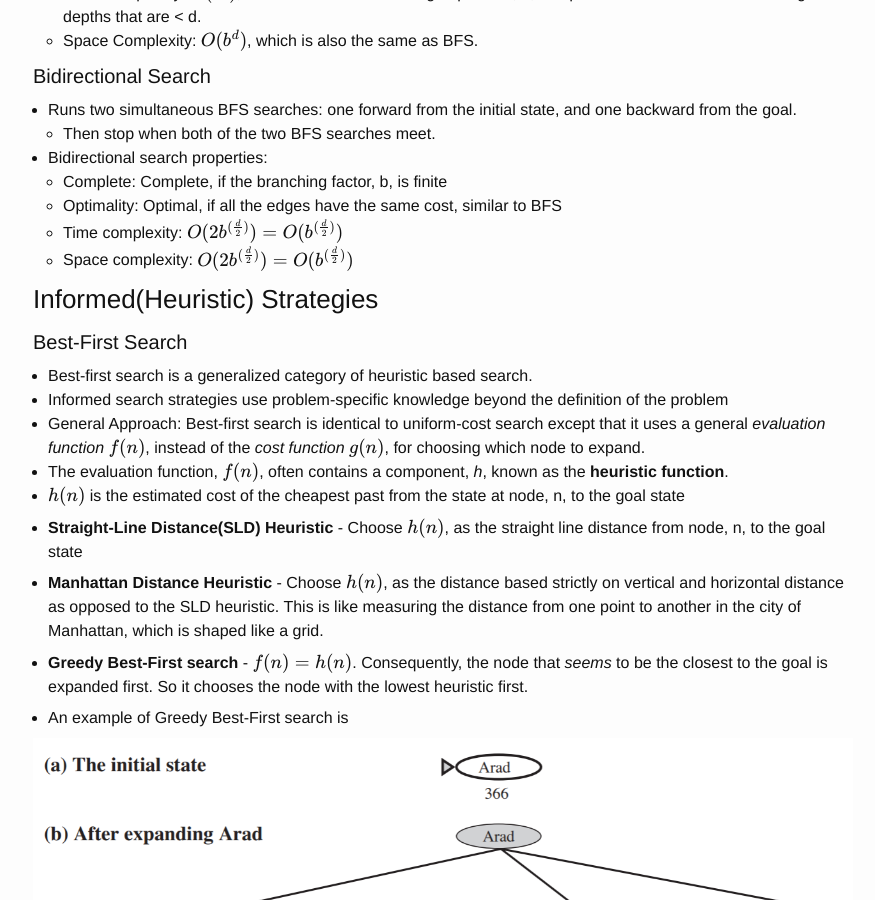
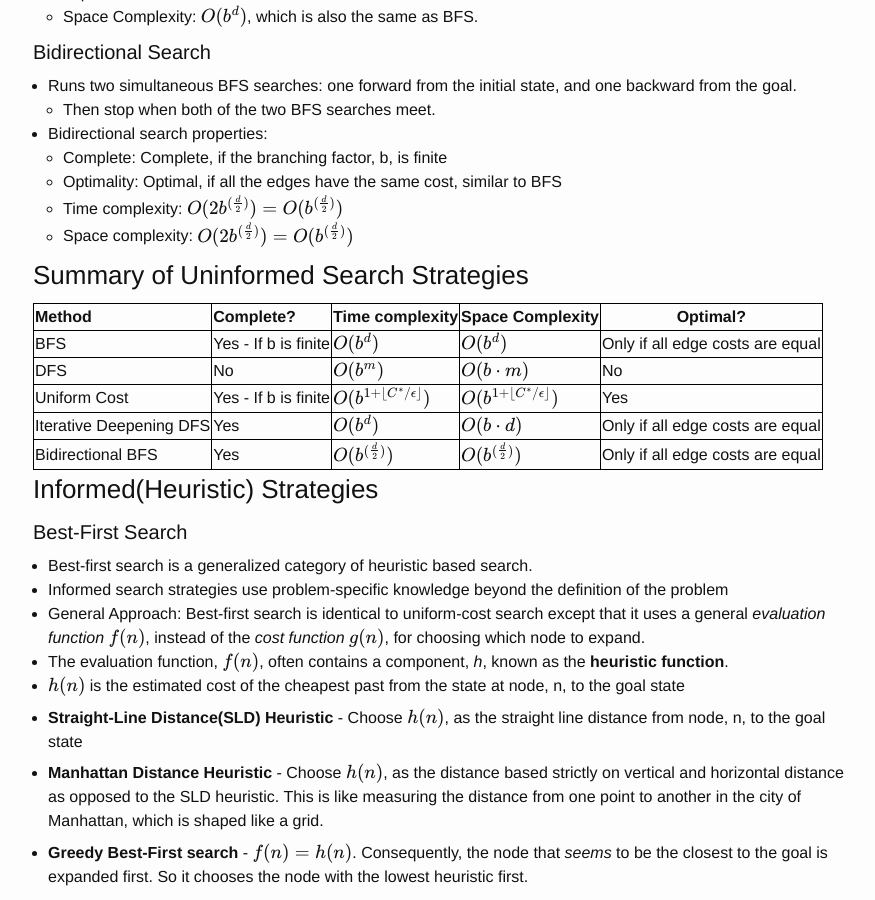
Before and after one commit to akhilbond/akhilbond.github.io, a Jekyll site: the page built from Courses/intro_to_ai/notes.md, in a window 1280 px wide and 900 px high, scrolled down 9301 px. Shown: the whole window, without its empty margins (197-1072 px from the left). Built offline with Jekyll 4.4.1, drawn with Linux system fonts in a browser that asks for light colours; formulas are drawn with MathJax 3; some of the changed text lies outside the part shown.

Commit message:
Added summary for uninformed search

```diff
--- a/Courses/intro_to_ai/notes.md
+++ b/Courses/intro_to_ai/notes.md
@@ -347,6 +346,17 @@ function RECURSIVE-DLS(node, problem, limit) returns a solution, or failure/cuto
   - Time complexity: $$ O(2b^{(\frac{d}{2})}) = O(b^{(\frac{d}{2})}) $$
   - Space complexity: $$ O(2b^{(\frac{d}{2})}) = O(b^{(\frac{d}{2})}) $$
 
+### Summary of Uninformed Search Strategies
+
+| Method | Complete?  | Time complexity | Space Complexity | Optimal? |
+| :------------- | :------------- | :------------- | :------------- |
+| BFS      | Yes - If b is finite       |  $$O(b^d)$$       | $$O(b^d)$$       | Only if all edge costs are equal     |
+| DFS      | No      |  $$O(b^m)$$       | $$O(b \cdot m)$$       | No     |
+| Uniform Cost      | Yes - If b is finite     |  $$ O(b^{1 +\lfloor C^{*}/\epsilon \rfloor}) $$       | $$ O(b^{1 +\lfloor C^{*}/\epsilon \rfloor}) $$       | Yes     |
+| Iterative Deepening DFS      | Yes      |  $$O(b^d)$$       | $$O(b \cdot d)$$       | Only if all edge costs are equal     |
+| Bidirectional BFS      | Yes      |  $$ O(b^{(\frac{d}{2})}) $$       | $$ O(b^{(\frac{d}{2})}) $$       | Only if all edge costs are equal     |
+{:.mbtablestyle}
+
 ### Informed(Heuristic) Strategies
 
 #### Best-First Search
```
Also changed, not shown: other parts of Courses/intro_to_ai/notes.md (+0 -1 lines).
